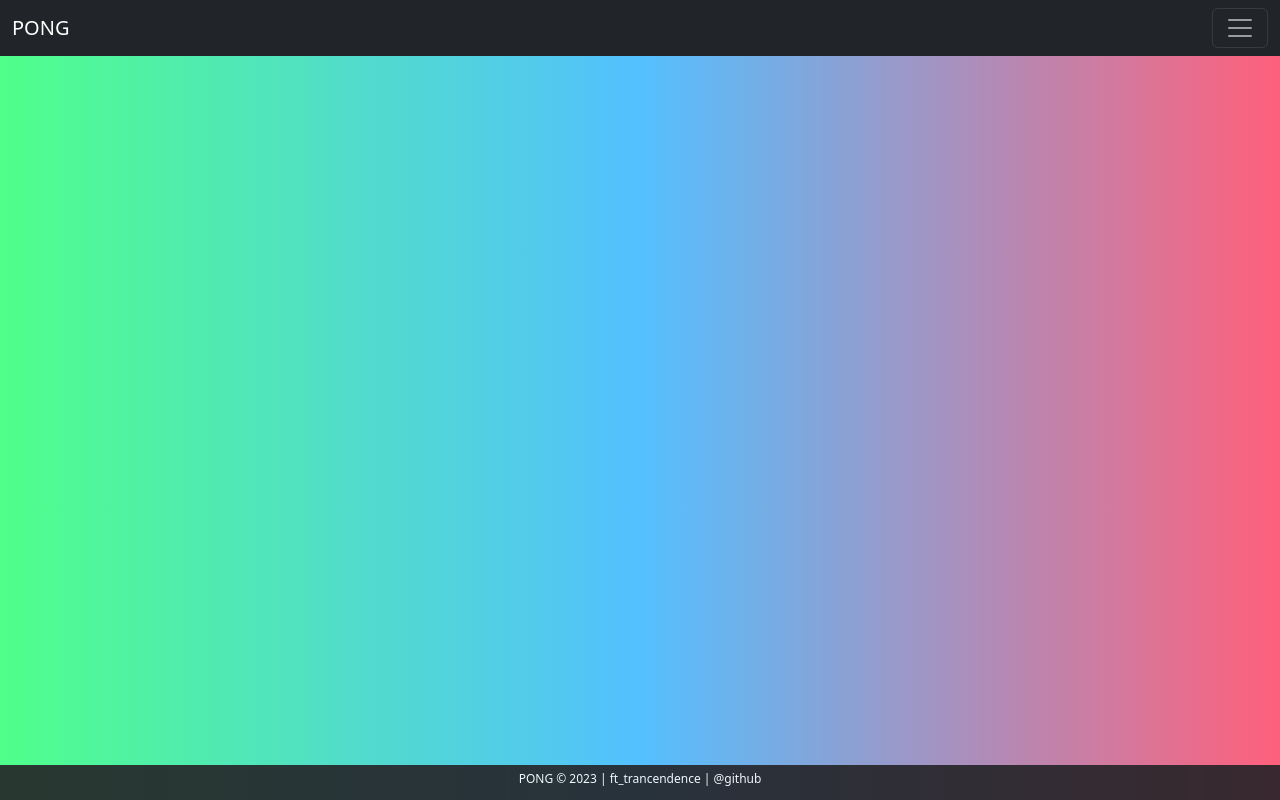
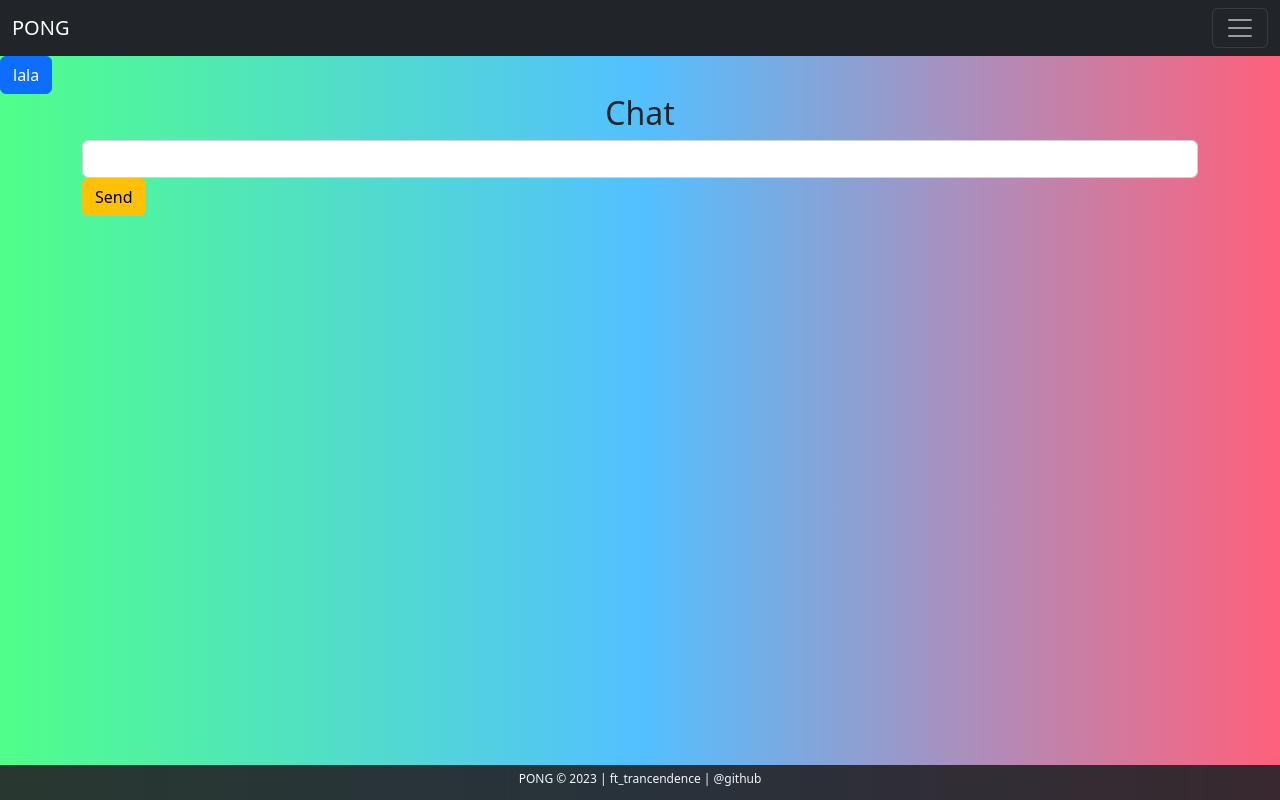
Before and after one commit to BarbaraC12/react-ts-app, a React (Vite) app: page /chat in a window 1280 px wide. Built offline with nearby package versions, Linux system fonts and the light colour scheme.

Commit message:
- add offcanvas ...... [DONE] - integrate chat in offcanvas [TODO]

```diff
--- a/package.json
+++ b/package.json
@@ -16,7 +16,9 @@
     "react-dom": "^18.2.0",
     "react-native": "^0.71.1",
     "react-router-dom": "^6.7.0",
-    "sass": "^1.57.1"
+    "sass": "^1.57.1",
+    "stream-chat": "^8.3.0",
+    "stream-chat-react": "^10.5.0"
   },
   "devDependencies": {
     "@types/react": "^18.0.26",
--- a/src/App.tsx
+++ b/src/App.tsx
@@ -6,6 +6,8 @@ import Navbar from './component/Navbar'
 import Footer from './component/Footer'
 import Auth from './page/Auth'
 import About from './page/About'
+import Chat from './page/Chat'
+import Example from './component/Offcanvas'
 
 function App() {
   const [count, setCount] = useState(0)
@@ -14,13 +16,15 @@ function App() {
 		<BrowserRouter>
 			<div>
 				<Navbar />
+				<Example type="bottom" name="lala"/>
 				{/* <Canvas draw={draw}/> */}
-				<div></div>
 				<Footer />
 			</div>
 			<Routes>
 				<Route path="/auth" element={<Auth />}/>
 				<Route path="/about" element={<About />}/>
+				<Route path="/chat" element={<Chat />}/>
+				{/* <Route path="/profil" element={<Profil /> */}
 				{/* <Route path="/pong" element={<Pong/>}/> */}
 				{/* <Route path="/game" element={<Game />}/> */}
 			</Routes>
--- /dev/null
+++ b/src/component/Offcanvas.tsx
@@ -0,0 +1,45 @@
+import React, { useState } from 'react';
+import Button from 'react-bootstrap/Button';
+import Offcanvas from 'react-bootstrap/Offcanvas';
+import { Container } from 'react-dom';
+
+interface IOffCanvasType {
+    name: string,
+    type: string, // 'start', 'end', 'top', 'bottom'
+    content: Container
+};
+function OffCanvasExample({ name, ...props }) {
+  const [show, setShow] = useState(false);
+
+  const handleClose = () => setShow(false);
+  const handleShow = () => setShow(true);
+
+  return (
+    <>
+      <Button variant="primary" onClick={handleShow} className="me-2">
+        {name}
+      </Button>
+      <Offcanvas show={show} onHide={handleClose} {...props}>
+        <Offcanvas.Header closeButton>
+          <Offcanvas.Title>Offcanvas</Offcanvas.Title>
+        </Offcanvas.Header>
+        <Offcanvas.Body>
+          Some text as placeholder. In real life you can have the elements you
+          have chosen. Like, text, images, lists, etc.
+        </Offcanvas.Body>
+      </Offcanvas>
+    </>
+  );
+}
+
+function Example(props: IOffCanvasType) {
+  return (
+    <>
+      {[props.type].map((placement, idx) => (
+        <OffCanvasExample key={idx} placement={placement} name={props.name} content={props.content} />
+      ))}
+    </>
+  );
+}
+
+export default Example;
--- a/src/page/Chat.tsx
+++ b/src/page/Chat.tsx
@@ -1,8 +1,8 @@
 import React, { useState } from 'react';
 
 interface Message {
-    author: string;
-    message: string;
+    author: string,
+    message: string
 }
 
 const ChatView: React.FC = () => {
@@ -27,7 +27,7 @@ const ChatView: React.FC = () => {
                         onChange={e => setNewMessage(e.target.value)}
                     />
                 </div>
-                <button type="submit" className="btn btn-primary btn-block">Send</button>
+                <button type="submit" className="btn btn-warning btn-block">Send</button>
             </form>
             <ul className="list-group mt-3">
                 {messages.map((message, index) => (
```
Also changed, not shown: 1 other file (tests, documents, lock files or other folders).
